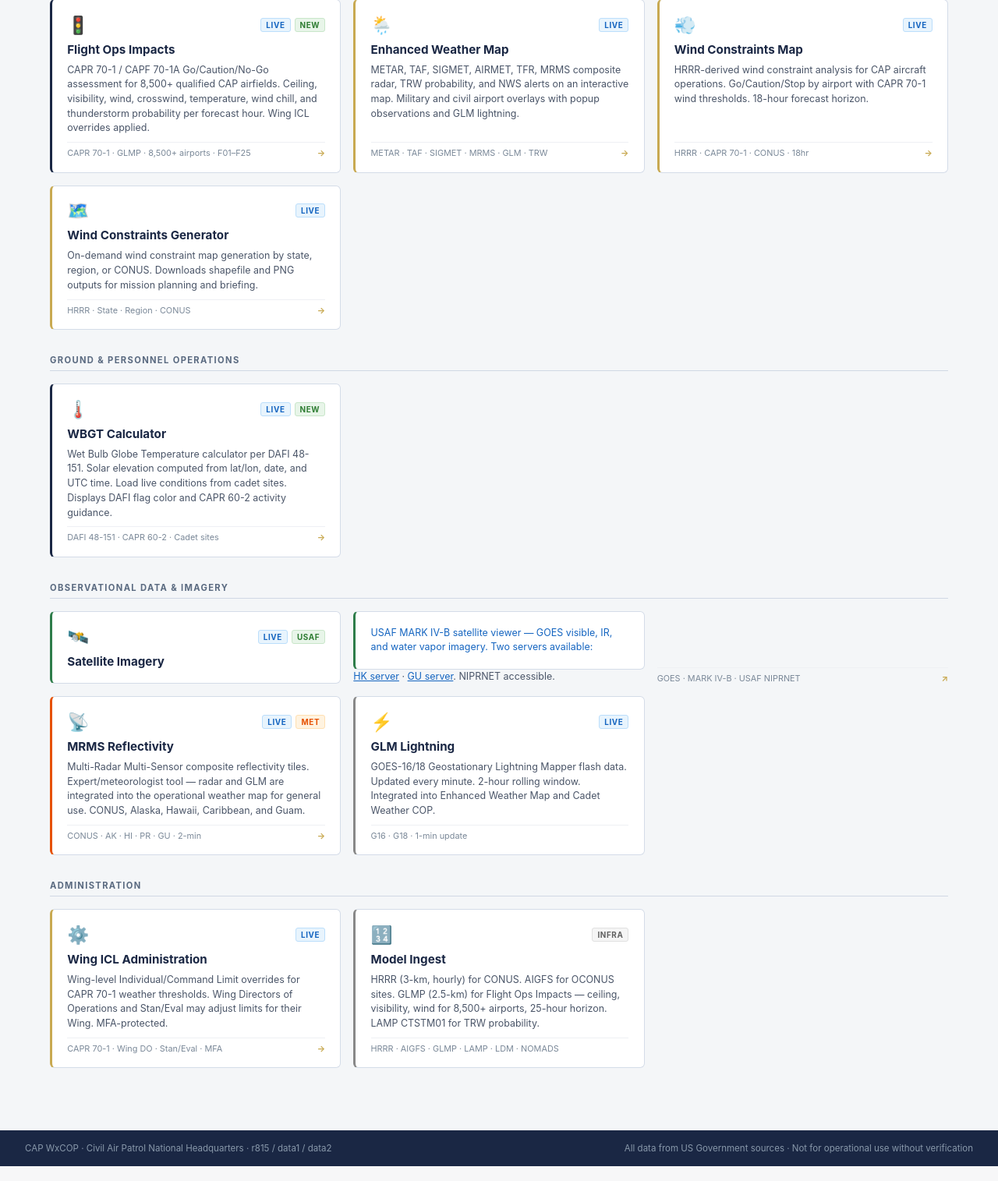
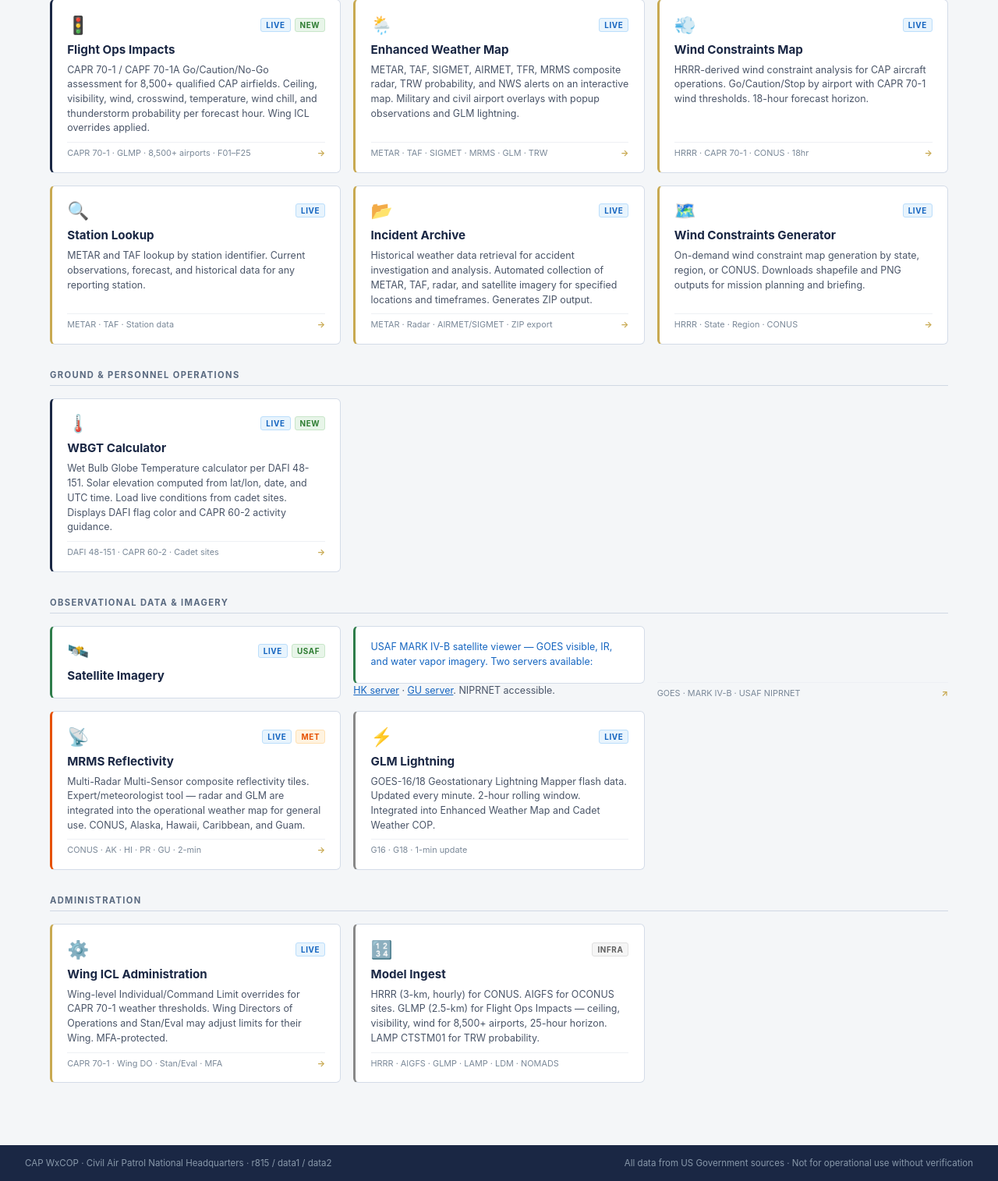
Before and after one commit to gerrycreager/CAP-WxCOP, a Flask app: page / in a window 1280 px wide. Shown: the part 130-1645 px from the top of the page at 78% size. Run offline with Flask 3, Linux system fonts and the light colour scheme.

Commit message:
Landing page: restore KQ Station, Manual TAF, Station Lookup, Incident Archive cards

```diff
--- a/templates/index.html
+++ b/templates/index.html
@@ -177,6 +177,36 @@
       </div>
     </a>
 
+    <a class="app-card" href="/CAP_WxCOP/weather/station">
+      <div class="card-header">
+        <div class="card-icon">🔍</div>
+        <div class="card-badges">
+          <span class="badge badge-live">LIVE</span>
+        </div>
+      </div>
+      <div class="card-title">Station Lookup</div>
+      <div class="card-desc">METAR and TAF lookup by station identifier. Current observations, forecast, and historical data for any reporting station.</div>
+      <div class="card-meta">
+        <span>METAR · TAF · Station data</span>
+        <span class="card-arrow">→</span>
+      </div>
+    </a>
+
+    <a class="app-card" href="/CAP_WxCOP/incident-archive">
+      <div class="card-header">
+        <div class="card-icon">📂</div>
+        <div class="card-badges">
+          <span class="badge badge-live">LIVE</span>
+        </div>
+      </div>
+      <div class="card-title">Incident Archive</div>
+      <div class="card-desc">Historical weather data retrieval for accident investigation and analysis. Automated collection of METAR, TAF, radar, and satellite imagery for specified locations and timeframes. Generates ZIP output.</div>
+      <div class="card-meta">
+        <span>METAR · Radar · AIRMET/SIGMET · ZIP export</span>
+        <span class="card-arrow">→</span>
+      </div>
+    </a>
+
     <a class="app-card" href="/CAP_WxCOP/legacy-wind-generator">
       <div class="card-header">
         <div class="card-icon">🗺️</div>
```
